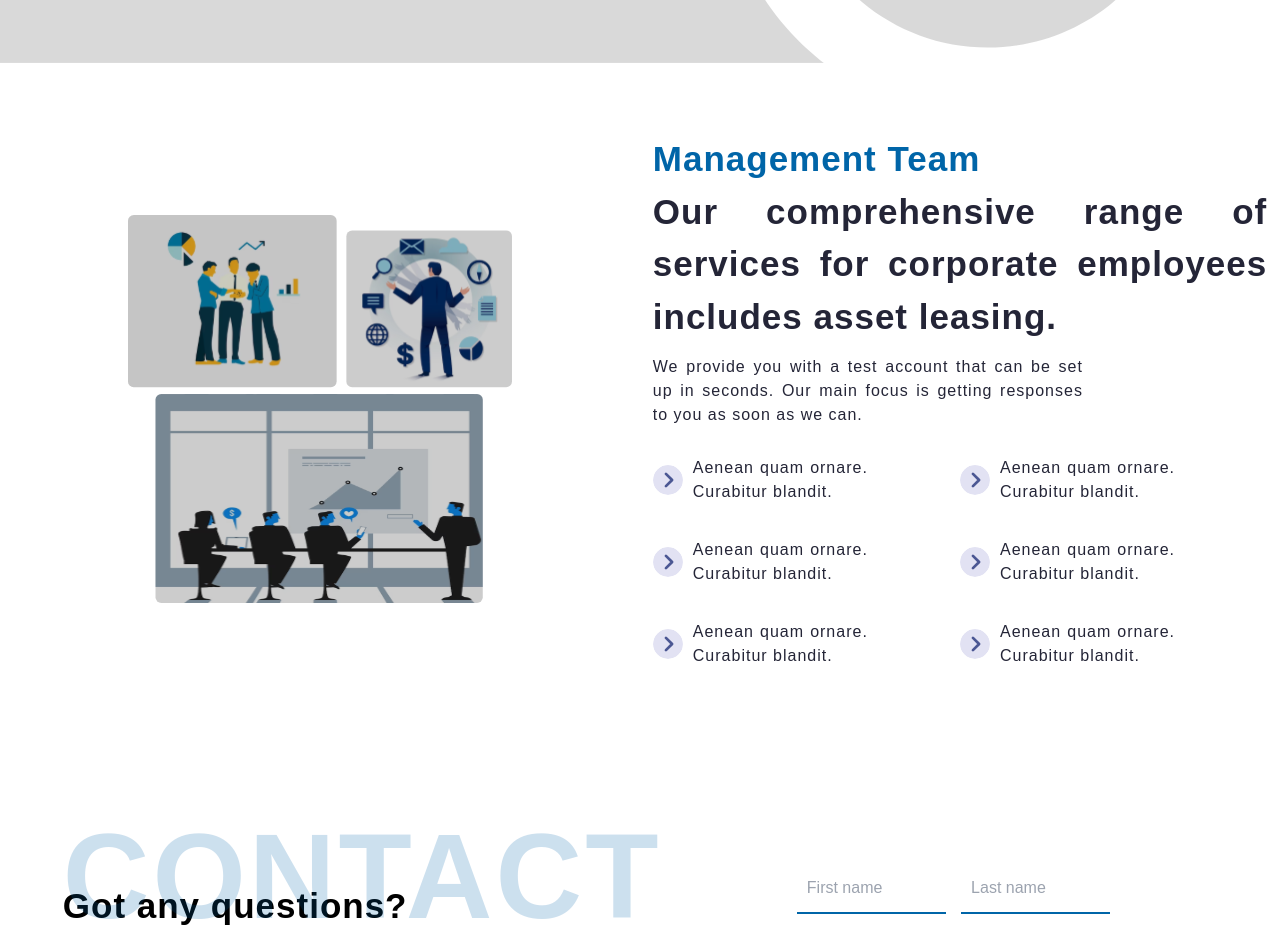
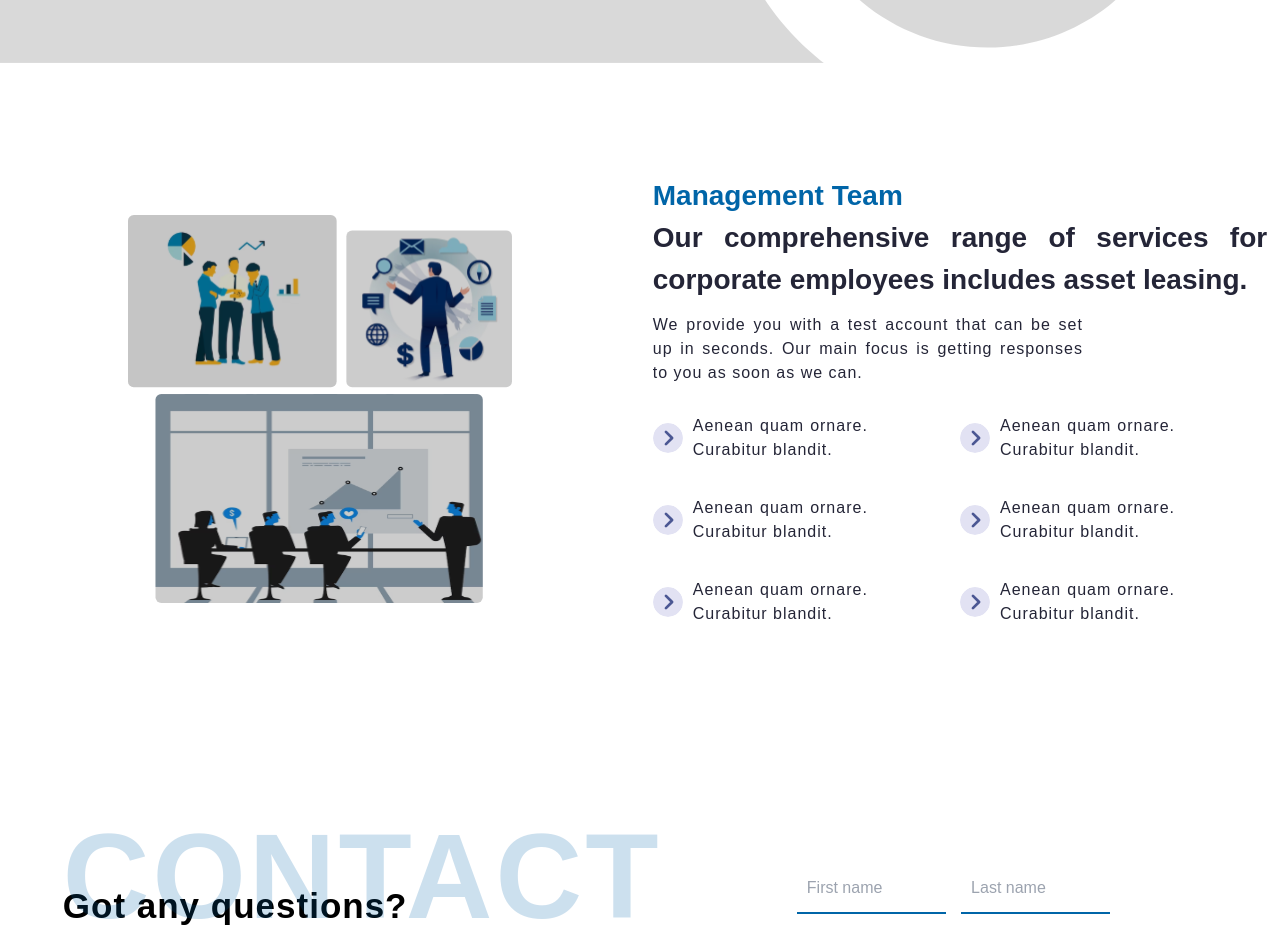
Before and after one commit to pranusys/3cube, a React (Create React App) app: page / in a window 1280 px wide. Shown: the part 3300-4230 px from the top of the page. Built offline with nearby package versions, Linux system fonts and the light colour scheme.

Commit message:
font fixing in management home

```diff
--- a/src/components/home/management/Management.jsx
+++ b/src/components/home/management/Management.jsx
@@ -33,11 +33,11 @@ const Management = () => {
             </div>
             <div className='w-full h-full flex flex-wrap text-justify justify-center items-center p-[2%] ssm:mx-[12%]'>
                 <div>
-                    <h2 className='text-[#0065A8] text-[35px] ssm:text-[28px] tracking-[1px] font-[700]'>Management Team</h2>
-                    <h2 className='text-[#242537] font-[700] tracking-[1px] text-[35px] ssm:text-[28px]'>
+                    <h2 className='text-[#0065A8] text-[28px] ssm:text-[22px] font-[700]'>Management Team</h2>
+                    <h2 className='text-[#242537] font-[700] text-[28px] ssm:text-[22px]'>
                         Our comprehensive range of services for corporate employees includes asset leasing.
                     </h2>
-                    <p className='text-[#242537] text-[16px] py-[12px] tracking-[1px] pr-[30%]'>
+                    <p className='text-[#242537] text-[16px] py-[12px] tracking-[1px] pr-[30%] ssm:pr-0'>
                         We provide you with a test account that can be set up in
                         seconds. Our main focus is getting responses to you as
                         soon as we can.
@@ -49,7 +49,7 @@ const Management = () => {
                                     <div className='flex ssm:w-full flex-row items-center my-[5px]'>
                                         {/* <div className='w-[20px] h-[20px] rounded-[50%] bg-[#0065A8]'></div> */}
                                         <img src={rightArrowIcon} alt="Right arrow icon" className='w-[30px] h-[30px] rounded-[50%] mr-[10px]'/>
-                                        <p className='text-[#242537] text-[16px] py-[12px] tracking-[1px] pr-[30%]'>
+                                        <p className='text-[#242537] text-[16px] py-[12px] tracking-[1px] pr-[30%] ssm:pr-0'>
                                             {point.desc}
                                         </p>
                                     </div>
```
